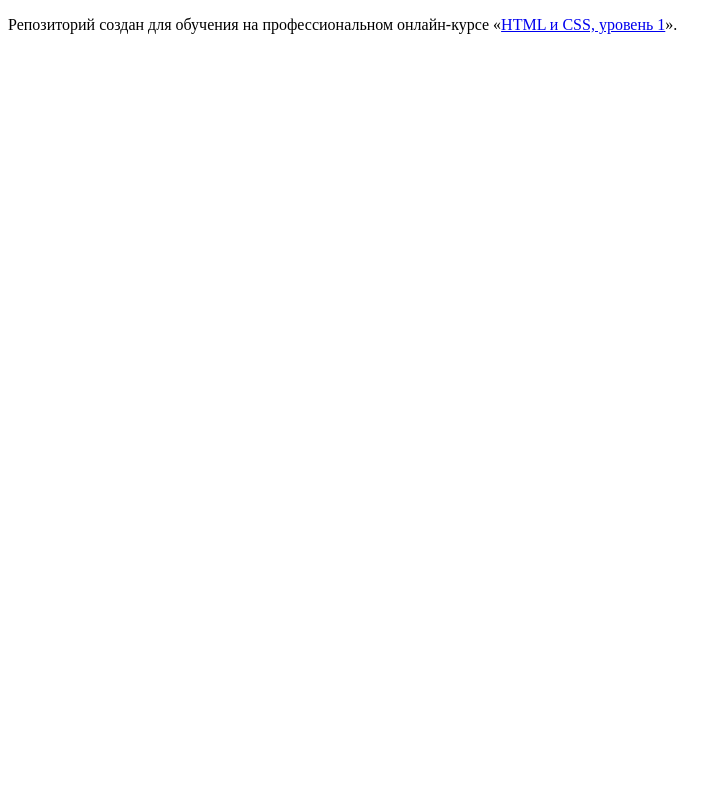
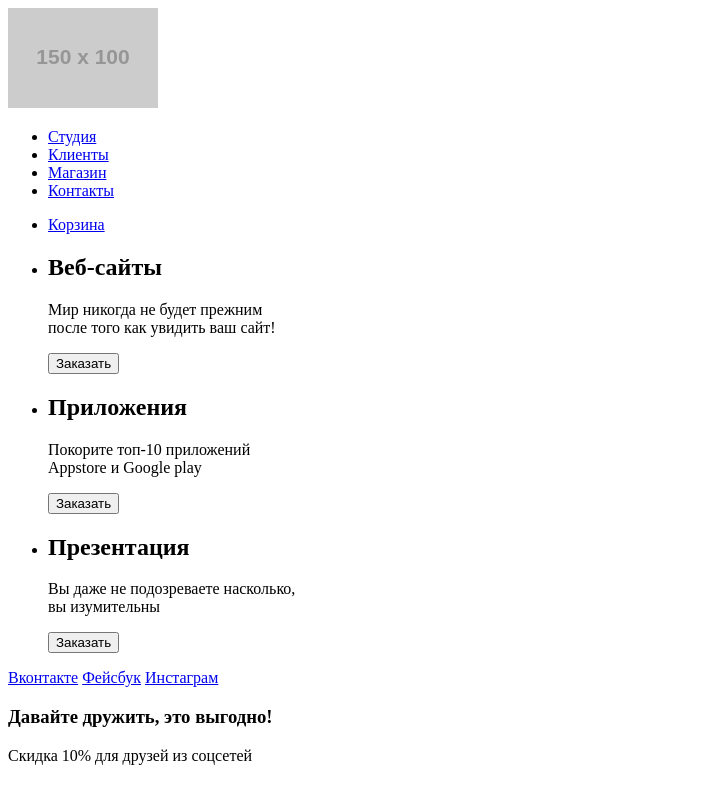
Before and after one commit to Semenof/238671-nerds-24, a plain HTML site: page index.html in a window 1280 px wide. Shown: the whole page, without its empty margins (0-727 px from the left). Drawn offline with Linux system fonts and the light colour scheme; placeholder pictures from the web are drawn by us.

Commit message:
основое задание-главная

```diff
--- a/index.html
+++ b/index.html
@@ -5,8 +5,47 @@
     <title>HTML Academy: Нёрдс</title>
   </head>
   <body>
-
-    <p>Репозиторий создан для обучения на профессиональном онлайн‑курсе «<a href="https://htmlacademy.ru/intensive/htmlcss">HTML и CSS, уровень 1</a>».</p>
-
+    <header class="main-header">
+      <img src="http://placehold.it/150x100" alt="Логотип">
+      <nav class="main-navigation">
+        <ul class="site-navigation">
+          <li><a href="studio.html">Студия</a></li>
+          <li><a href="clients.html">Клиенты</a></li>
+          <li><a href="magazine.html">Магазин</a></li>
+          <li><a href="contacts.html">Контакты</a></li>
+        </ul>
+        <ul class="user-navigation">
+          <li class="basket"><a href="#">Корзина</a></li>
+        </ul>
+      </nav>
+    </header>
+      <main>
+        <section class="proposals">
+          <ul>
+            <li>
+              <h2>Веб-сайты</h2>
+              <p>Мир никогда не будет прежним<br>после того как увидить ваш сайт!</p>
+              <button>Заказать</button>
+            </li>
+            <li>
+              <h2>Приложения</h2>
+              <p>Покорите топ-10 приложений<br>Appstore и Google play</p>
+              <button>Заказать</button>
+            </li>
+            <li>
+              <h2>Презентация</h2>
+              <p>Вы даже не подозреваете насколько,<br>вы изумительны</p>
+              <button>Заказать</button>
+            </li>
+          </ul>
+        </section>
+      </main>
+      <footer class="main-footer">
+        <a class="social-button" href="#">Вконтакте</a>
+        <a class="social-button" href="#">Фейсбук</a>
+        <a class="social-button" href="#">Инстаграм</a>
+        <h3>Давайте дружить, это выгодно!</h3>
+        <p>Скидка 10% для друзей из соцсетей</p>
+      </footer>
   </body>
 </html>
```
